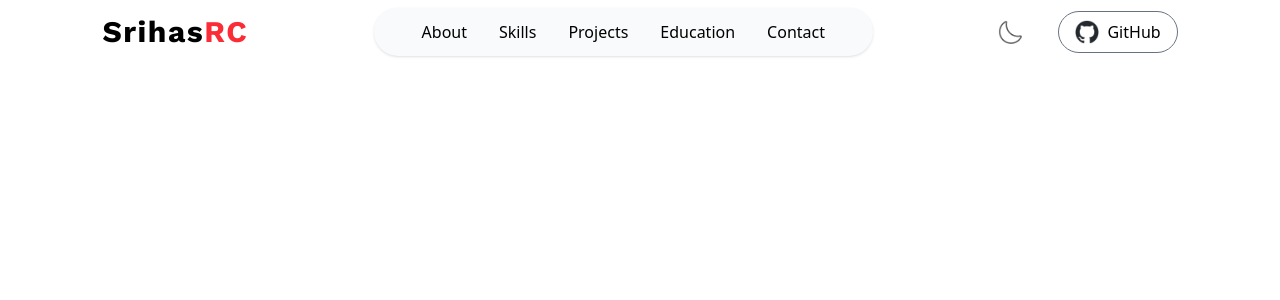
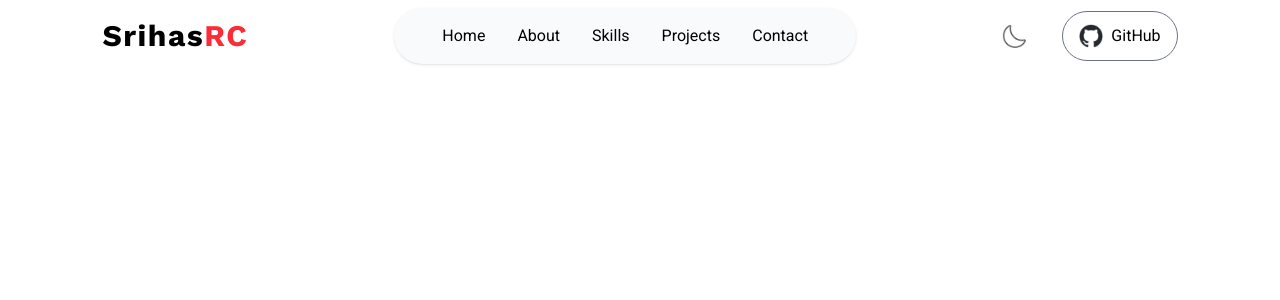
Before and after one commit to SrihasRC/Portfolio, a Next.js app: page / in a window 1280 px wide. Shown: the top 300 px of the page. Built offline with nearby package versions, Linux system fonts and the light colour scheme; a web font is replaced by a local one.

Commit message:
update fonts

```diff
--- a/app/Components/Navbar.tsx
+++ b/app/Components/Navbar.tsx
@@ -36,11 +36,11 @@ const Navbar = () => {
           <div className='font-work font-bold text-3xl tracking-wider'>Srihas<span className='text-red-500'>RC</span></div>
         </a>
 
-        <ul className={`hidden md:flex items-center gap-6 lg:gap-8 px-12 py-3 rounded-full ${isScroll ? '' : 'bg-gray-50 bg-opacity-50 shadow-sm'}`}>
-          <li><a href="#home">About</a></li>
+        <ul className={`font-roboto hidden md:flex items-center gap-6 lg:gap-8 px-12 py-3 rounded-full ${isScroll ? '' : 'bg-gray-50 bg-opacity-50 shadow-sm'}`}>
+          <li><a href="#home">Home</a></li>
+          <li><a href="#about">About</a></li>
           <li><a href="#skills">Skills</a></li>
           <li><a href="#projects">Projects</a></li>
-          <li><a href="#education">Education</a></li>
           <li><a href="#contact">Contact</a></li>
         </ul>
 
@@ -50,7 +50,7 @@ const Navbar = () => {
             <Image src={assets.moon_icon} alt='' className='w-6' />
           </button>
 
-          <a href='https://github.com/SrihasRC' target='_blank' className='hidden lg:flex items-center gap-2 px-4 py-2 border border-gray-500 rounded-full ml-3'>
+          <a href='https://github.com/SrihasRC' target='_blank' className='font-roboto hidden lg:flex items-center gap-2 px-4 py-2 border border-gray-500 rounded-full ml-3'>
             <Image src={assets.github_mark} alt='' className='w-6' />
             <div>GitHub</div>
           </a>
@@ -69,10 +69,10 @@ const Navbar = () => {
           <Image src={assets.close_black} alt='' className='w-6' />
         </button>
 
-        <li><a onClick={(e) => closeMenu(e)} href="#home">About</a></li>
+        <li><a onClick={(e) => closeMenu(e)} href="#home">Home</a></li>
+        <li><a onClick={(e) => closeMenu(e)} href="#about">About</a></li>
         <li><a onClick={(e) => closeMenu(e)} href="#skills">Skills</a></li>
         <li><a onClick={(e) => closeMenu(e)} href="#projects">Projects</a></li>
-        <li><a onClick={(e) => closeMenu(e)} href="#education">Education</a></li>
         <li><a onClick={(e) => closeMenu(e)} href="#contact">Contact</a></li>
       </ul>
 
--- a/app/globals.css
+++ b/app/globals.css
@@ -9,23 +9,13 @@
   --color-background: var(--background);
   --color-foreground: var(--foreground);
   --font-work: var(--font-work-sans);
+  --font-ovo: var(--font-ovo);
+  --font-roboto: var(--font-roboto);
+  --font-poppins: var(--font-poppins);
   --color-lightHover: '#fcf4ff';
   --color-darkHover: '#2a004a';
 }
 
-/* @media (prefers-color-scheme: dark) {
-  :root {
-    --background: #0a0a0a;
-    --foreground: #ededed;
-  }
-}
-
-body {
-  background: var(--background);
-  color: var(--foreground);
-  font-family: Arial, Helvetica, sans-serif;
-} */
-
 html{
   @apply scroll-smooth;
 }
--- a/app/layout.tsx
+++ b/app/layout.tsx
@@ -1,9 +1,24 @@
 import type { Metadata } from "next";
-import { Work_Sans } from "next/font/google";
+import { Ovo, Poppins, Roboto, Work_Sans } from "next/font/google";
 import "./globals.css";
 
 const workSans = Work_Sans({
   variable: "--font-work-sans",
+});
+
+const ovo = Ovo({
+  variable: "--font-ovo",
+  weight: ["400"],
+});
+
+const poppins = Poppins({
+  variable: "--font-poppins",
+  weight: ["400", "500", "600", "700"]
+});
+
+const roboto = Roboto({
+  variable: "--font-roboto",
+  weight: ["400", "500", "600", "700"]
 });
 
 export const metadata: Metadata = {
@@ -19,7 +34,7 @@ export default function RootLayout({
   return (
     <html lang="en">
       <body
-        className={`${workSans.variable} antialiased`}
+        className={`${workSans.variable} ${ovo.variable} ${poppins.variable} ${roboto.variable} antialiased leading-8 overflow-x-hidden`}
       >
         {children}
       </body>
```
